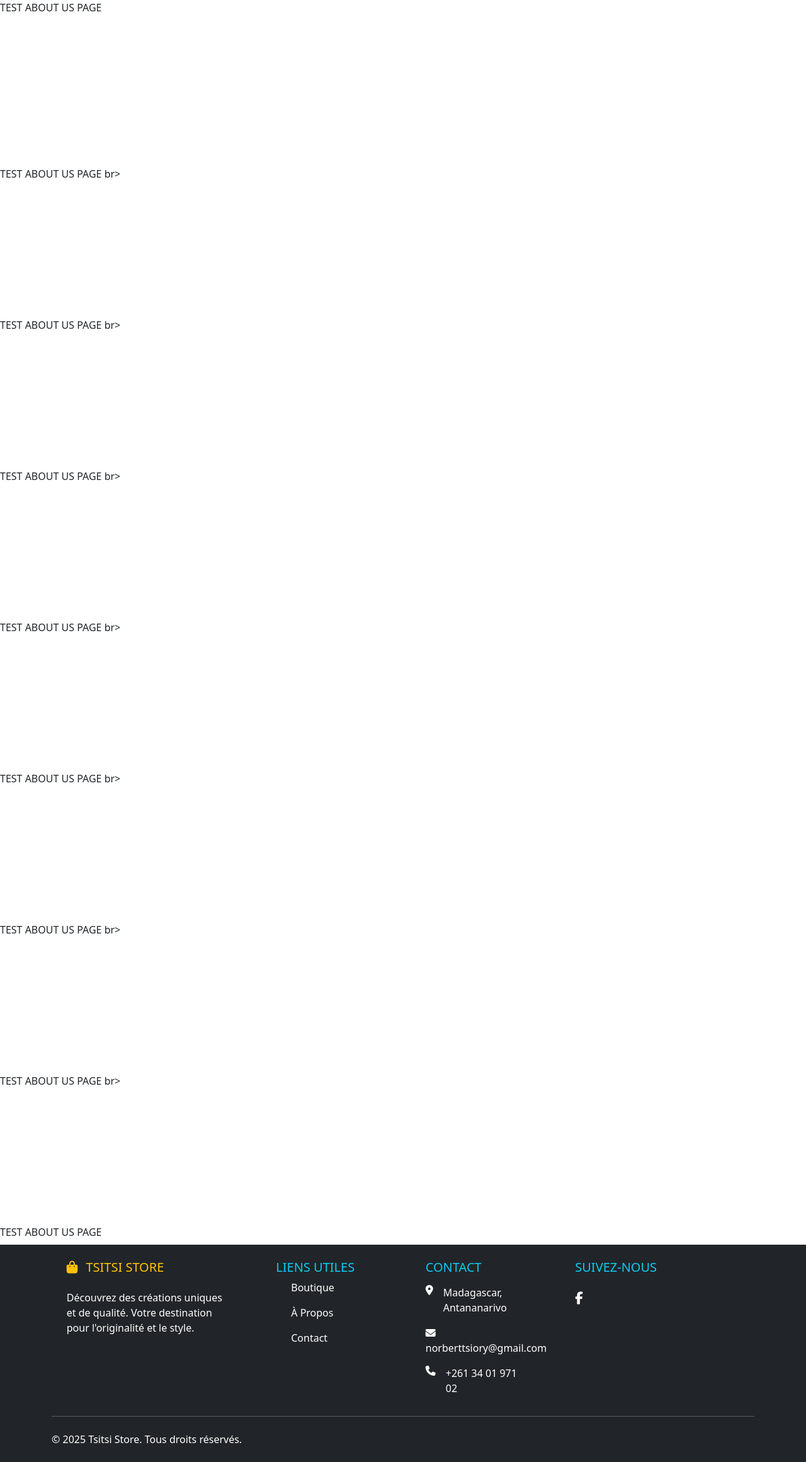
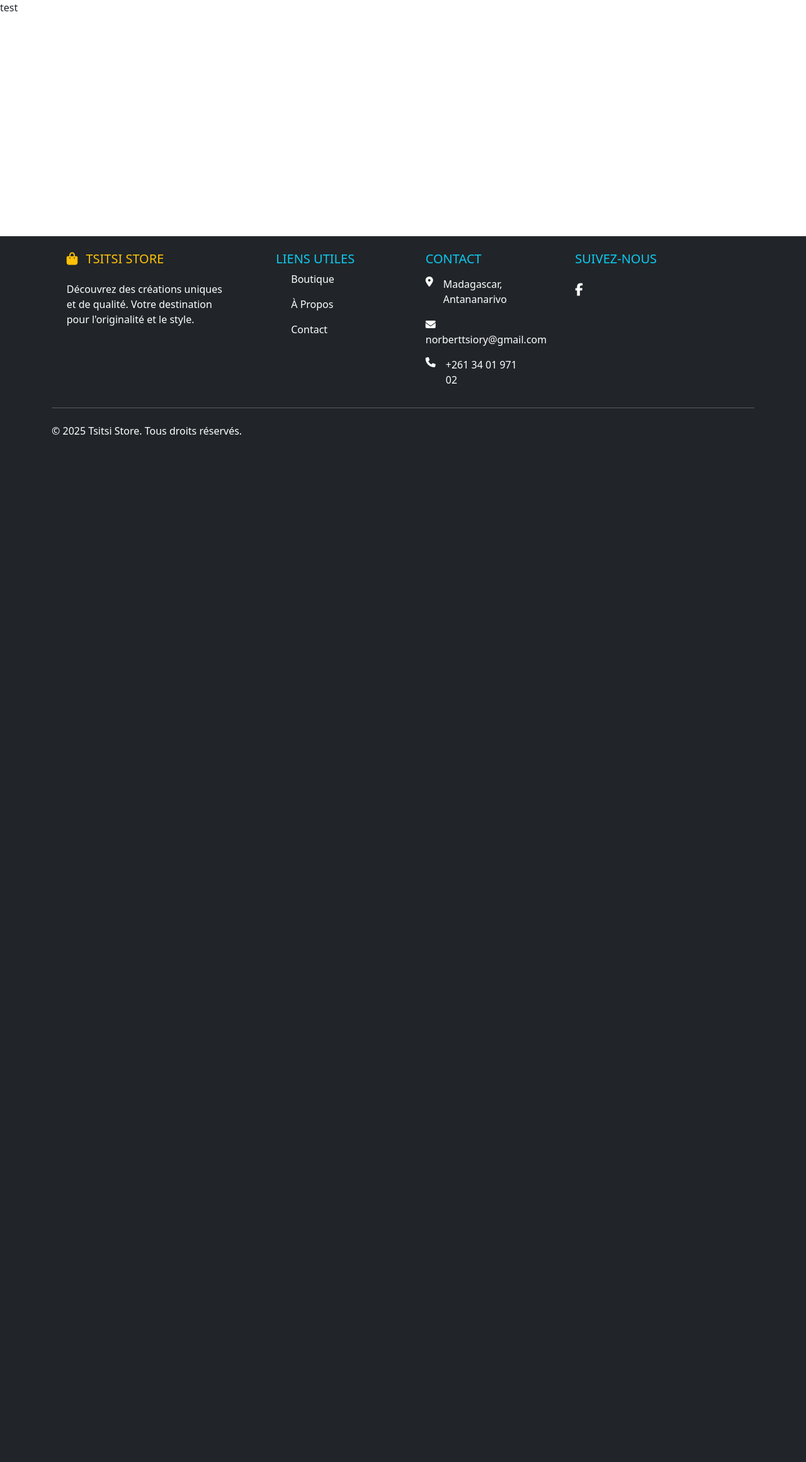
Before and after one commit to Rolland359/tsitsi-store, a Django app: page / in a window 1280 px wide. Shown: the part 80-2401 px from the top of the page at 63% size. After the commit the page ends 770 px from the top, so only its background shows below. Run offline with Django 3.2, Linux system fonts and the light colour scheme; data that the repository does not hold is empty; parts of the project's set-up code (start-up, migrations or seed data) failed here and were passed over; some libraries are stand-ins or nearby versions.

Commit message:
remove extra test texte

```diff
--- a/aboutus/templates/aboutus/about.html
+++ b/aboutus/templates/aboutus/about.html
@@ -2,29 +2,5 @@
 {%block title%}About Us - Tsitsi Store{%endblock%}
 
 {%block content%}
-TEST ABOUT US PAGE
-<br><br><br><b><br><b><b><b><br><br><br><b><br><br><b><br><br></b></b></b></b></b></b>
-
-TEST ABOUT US PAGE
-br><br><br><b><br><b><b><b><br><br><br><b><br><br><b><br><br></b></b></b></b></b></b>
-
-TEST ABOUT US PAGE
-br><br><br><b><br><b><b><b><br><br><br><b><br><br><b><br><br></b></b></b></b></b></b>
-
-TEST ABOUT US PAGE
-br><br><br><b><br><b><b><b><br><br><br><b><br><br><b><br><br></b></b></b></b></b></b>
-
-TEST ABOUT US PAGE
-br><br><br><b><br><b><b><b><br><br><br><b><br><br><b><br><br></b></b></b></b></b></b>
-
-TEST ABOUT US PAGE
-br><br><br><b><br><b><b><b><br><br><br><b><br><br><b><br><br></b></b></b></b></b></b>
-
-TEST ABOUT US PAGE
-br><br><br><b><br><b><b><b><br><br><br><b><br><br><b><br><br></b></b></b></b></b></b>
-
-TEST ABOUT US PAGE
-br><br><br><b><br><b><b><b><br><br><br><b><br><br><b><br><br></b></b></b></b></b></b>
-
-TEST ABOUT US PAGE
+test
 {%endblock%}
```
